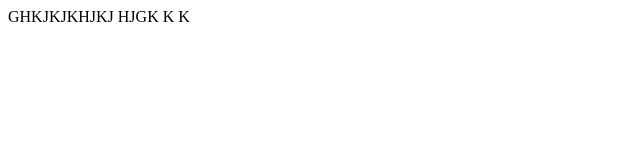
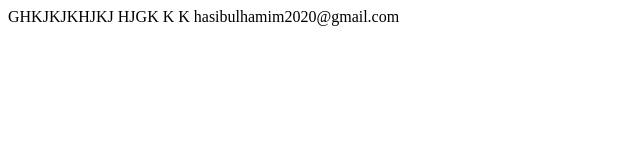
Before and after one commit to hasibulhamim2020/programming-hero-course-repo, a plain HTML site: page INDEX.HTML in a window 1280 px wide. Shown: the whole page, without its empty margins (0-640 px from the left). Drawn offline with Linux system fonts and the light colour scheme.

```diff
--- a/INDEX.HTML
+++ b/INDEX.HTML
@@ -8,5 +8,7 @@
 </head>
 <body>
     GHKJKJKHJKJ HJGK  K K
+    hasibulhamim2020@gmail.com
+
 </body>
 </html>
```
Also changed, not shown: NEW FILE 1ST.HTML (added).
